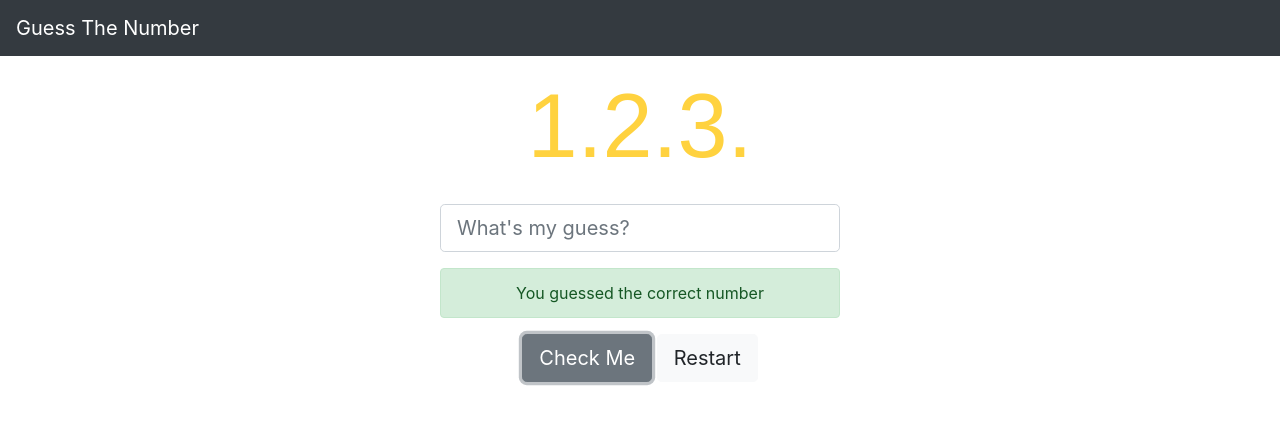
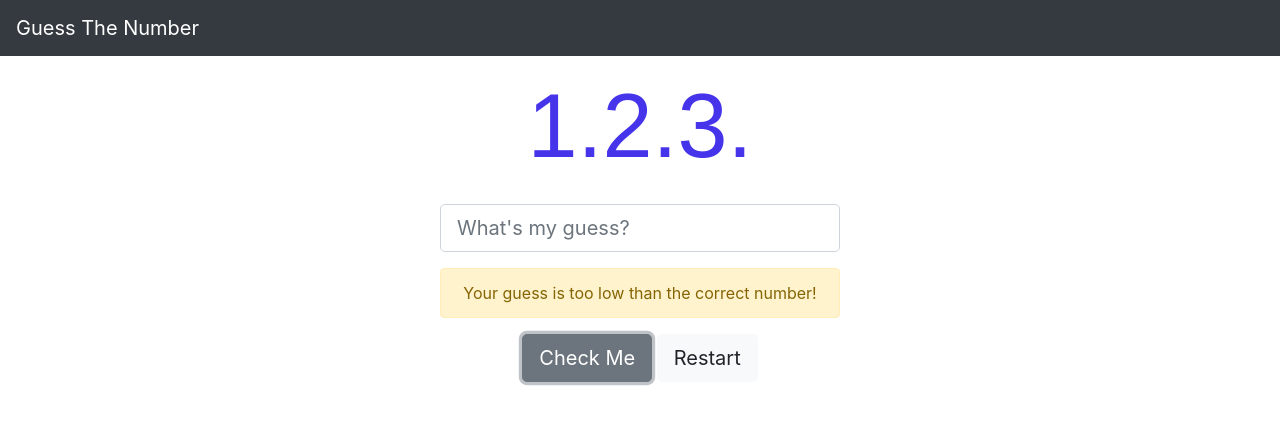
Before and after one commit to MayeshaSamihaOishee/Guess-The-Number-Game, a plain HTML site: page index.html in a window 1280 px wide. Both pictures are taken after a click on the button "Check Me". Drawn offline with nearby package versions, Linux system fonts and the light colour scheme.

Commit message:
Connected Result logic with dialog

```diff
--- a/script.js
+++ b/script.js
@@ -5,77 +5,46 @@ window.onload = function() {
     document.getElementById("number-submit").addEventListener("click", playGame);
     document.getElementById("restart-game").addEventListener("click", initGame)
     getRandomNumber();
-    showYouWon();
 }
 
 function playGame(){
-  // *CODE GOES BELOW HERE *
   let numberGuess = document.getElementById('number-guess').value;
    displayResult(numberGuess);
 }
 
-/**
- * Show the result for if the guess it too high, too low, or correct
- * HINT: Use if, else if, else statement
- */
-// *CODE GOES BELOW HERE *
-
 function displayResult(numberGuess){
   if (numberGuess>correctNumber){
-    console.log("the number you guessed is higher than the correct number");
+   showNumberAbove();
   }
   else if (numberGuess<correctNumber) {
-    console.log("the number you guessed is lower than the correct number");
+   showNumberBelow();
   }
   else {
     console.log("you have guessed the correct number");
+    showYouWon();
   }
 }
 
-/**
- * Initialize a new game by resetting all values and content on the page
- * HINT: reset the correctNumber, guesses, and HTML content
- */
 function initGame(){
   // *CODE GOES BELOW HERE *
 }
 
-/**
- * Reset the HTML content for guess history
- */
 function resetResultContent(){
   document.getElementById("result").innerHTML = "";
 }
 
-/**
- * Return a random number between 1 and 100
- * HINT: Use Math.random
- */
 function getRandomNumber(){
-  // *CODE GOES BELOW HERE *
   let randomNumber= Math.random();
   let wholeNumber = Math.floor(randomNumber*100) + 1;
   return wholeNumber;
 
 }
 
-/**
- * Save guess history
- * HINT: Search Google "append to array in javascript"
- * HINT: Use the guesses variable
- */
 function saveGuessHistory(guess) {
   // *CODE GOES BELOW HERE *
+
 }
 
-/**
- * Display guess history to user
- * HTML TO USE:
- * <ul class='list-group'>
- *  <li class='list-group-item'>You guessed {number}</li
- * </ul>
- * HINT: use while loop and string concatentation to create a list of guesses
- */
 function displayHistory() {
   let index; // TODO
   let list = "<ul class='list-group'>";
@@ -84,11 +53,6 @@ function displayHistory() {
   document.getElementById("history").innerHTML = list;
 }
 
-
-
-/**
- * Retrieve the dialog based on if the guess is wrong or correct
- */
 function getDialog(dialogType, text){
   let dialog;
   switch(dialogType){
@@ -106,38 +70,21 @@ function getDialog(dialogType, text){
 
 function showYouWon(){
   const text = "You guessed the correct number"
-  /**
-   * Retrieve the dialog using the getDialog() function
-   * and save it to variable called dialog
-   * HINT: Use the 'won' and text parameters
-   */
-  // *CODE GOES BELOW HERE *
   let dialog = getDialog ('won',text);
   console.log(dialog);
   document.getElementById("result").innerHTML = dialog;
 }
 
 function showNumberAbove(){
-  const text = "Your guess is too high!"
-  /**
-   * Retrieve the dialog using the getDialog() function
-   * and save it to variable called dialog
-   * HINT: Use the 'warning' and text parameters
-   */
-  // *CODE GOES BELOW HERE *
+  const text = "Your guess is too high than the correct number!"
   let dialog = getDialog('warning', text);
-
+  console.log(dialog);
   document.getElementById("result").innerHTML = dialog;
 }
 
 function showNumberBelow(){
-  const text = "Your guess is too low!"
-  /**
-   * Retrieve the dialog using the getDialog() function
-   * and save it to variable called dialog
-   * HINT: Use the 'warning' and text parameters
-   */
-  // *CODE GOES BELOW HERE *
-
+  const text = "Your guess is too low than the correct number!"
+  let dialog = getDialog('warning', text);
+  console.log(dialog);
   document.getElementById("result").innerHTML = dialog;
 }
--- a/style.css
+++ b/style.css
@@ -8,7 +8,7 @@
 }
 
 .banner {
-    color: #FFD23F;
+    color: #4634eb;
     font-size: 90px;
     font-family: sans-serif;
 }
```
Also changed, not shown: index.html (+0 -3 lines).
